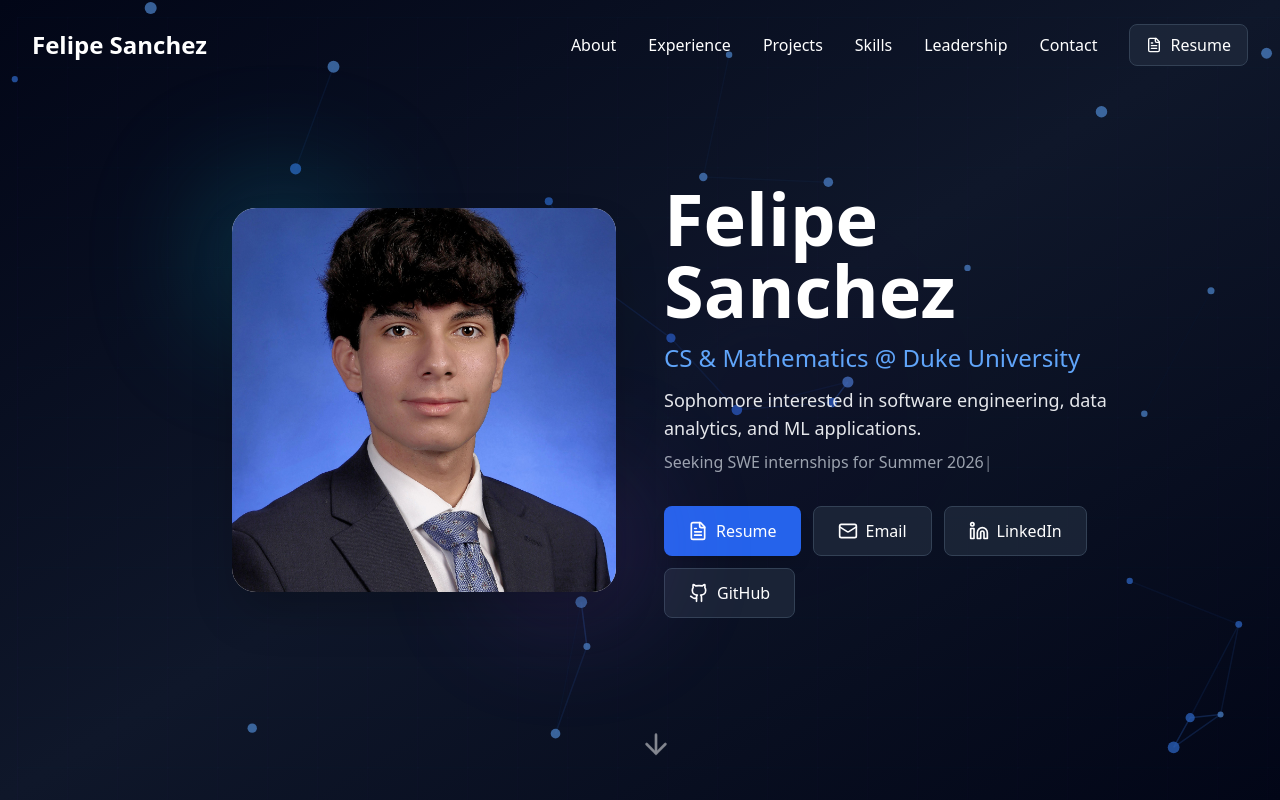
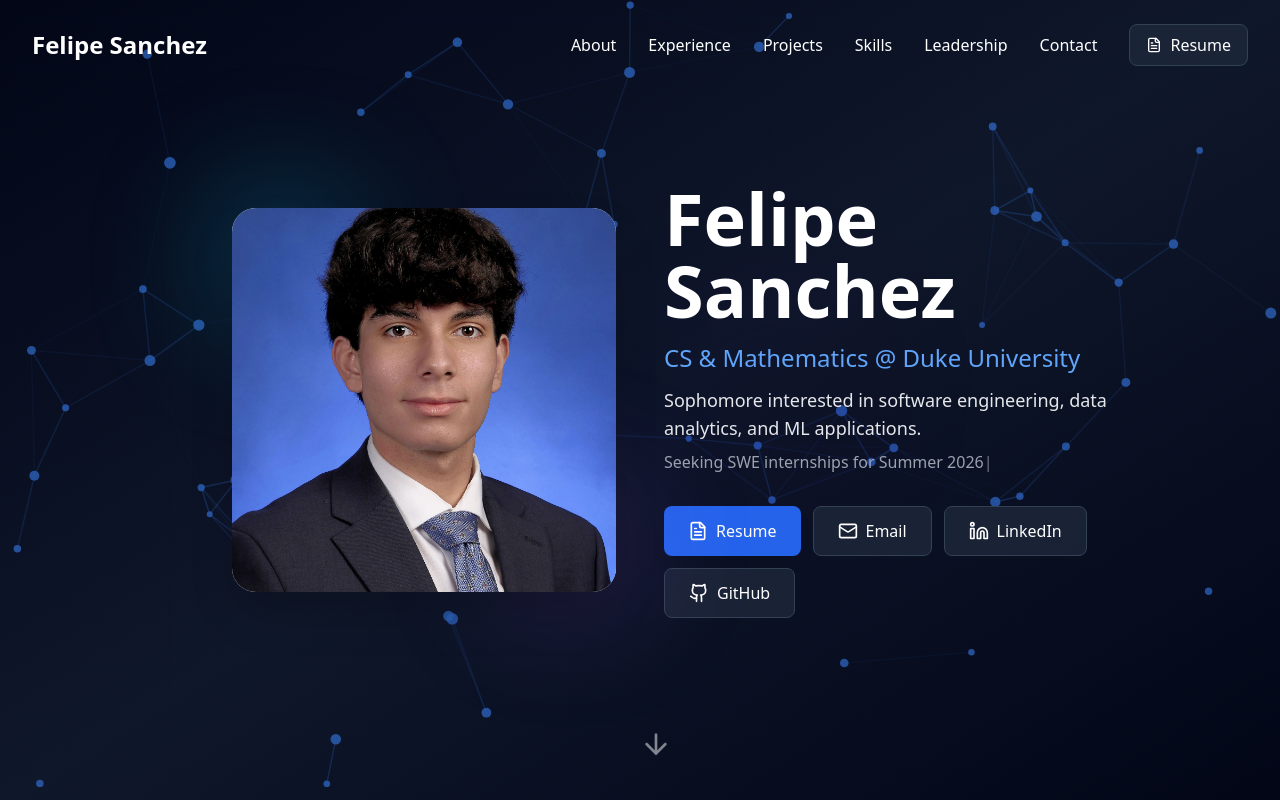
Before and after one commit to FelipeSanch/Portfolio, a React (Vite) app: page / in a window 1280 px wide. Shown: the top 800 px of the page. Built offline with nearby package versions, Linux system fonts and the light colour scheme.

Commit message:
Replace tsParticles with custom Canvas particle system for better containment

```diff
--- a/src/components/ParticlesBackground.tsx
+++ b/src/components/ParticlesBackground.tsx
@@ -1,107 +1,159 @@
-import { useEffect, useMemo, useState, memo } from "react";
-import Particles, { initParticlesEngine } from "@tsparticles/react";
-import { type Container, type ISourceOptions } from "@tsparticles/engine";
-import { loadSlim } from "@tsparticles/slim";
+import { useEffect, useRef, memo } from 'react'
+
+interface Particle {
+  x: number
+  y: number
+  vx: number
+  vy: number
+  radius: number
+}
 
 const ParticlesBackground = memo(() => {
-  const [init, setInit] = useState(false);
+  const canvasRef = useRef<HTMLCanvasElement>(null)
 
   useEffect(() => {
-    initParticlesEngine(async (engine) => {
-      await loadSlim(engine);
-    }).then(() => {
-      setInit(true);
-    });
-  }, []);
+    const canvas = canvasRef.current
+    if (!canvas) return
 
-  const particlesLoaded = async (_container?: Container): Promise<void> => {
-    // Particles loaded successfully
-  };
+    const ctx = canvas.getContext('2d')
+    if (!ctx) return
 
-  const options: ISourceOptions = useMemo(
-    () => ({
-      background: {
-        color: {
-          value: "transparent",
-        },
-      },
-      fpsLimit: 60,
-      interactivity: {
-        events: {
-          onClick: {
-            enable: false,
-          },
-          onHover: {
-            enable: true,
-            mode: "grab",
-          },
-        },
-        modes: {
-          grab: {
-            distance: 140,
-            links: {
-              opacity: 0.5,
-            },
-          },
-        },
-      },
-      particles: {
-        color: {
-          value: ["#3b82f6", "#60a5fa"], // Professional blue tones
-        },
-        links: {
-          color: "#3b82f6",
-          distance: 150,
-          enable: true,
-          opacity: 0.4,
-          width: 1.5,
-        },
-        move: {
-          direction: "none",
-          enable: true,
-          outModes: {
-            default: "bounce",
-          },
-          random: false,
-          speed: 1.5,
-          straight: false,
-        },
-        number: {
-          density: {
-            enable: true,
-          },
-          value: 60, // More particles for prominence
-        },
-        opacity: {
-          value: 0.8, // More visible
-        },
-        shape: {
-          type: "circle",
-        },
-        size: {
-          value: { min: 3, max: 6 }, // Larger particles
-        },
-      },
-      detectRetina: true,
-    }),
-    [],
-  );
+    // Set canvas size
+    const setCanvasSize = () => {
+      const parent = canvas.parentElement
+      if (parent) {
+        canvas.width = parent.offsetWidth
+        canvas.height = parent.offsetHeight
+      }
+    }
+    setCanvasSize()
 
-  if (init) {
-    return (
-      <Particles
-        id="tsparticles"
-        particlesLoaded={particlesLoaded}
-        options={options}
-        className="absolute inset-0 pointer-events-auto"
-        style={{ position: 'absolute', top: 0, left: 0, width: '100%', height: '100%' }}
-      />
-    );
-  }
+    // Create particles
+    const particleCount = 60
+    const particles: Particle[] = []
+    const maxDistance = 150
 
-  return <></>;
-});
+    for (let i = 0; i < particleCount; i++) {
+      particles.push({
+        x: Math.random() * canvas.width,
+        y: Math.random() * canvas.height,
+        vx: (Math.random() - 0.5) * 1.5,
+        vy: (Math.random() - 0.5) * 1.5,
+        radius: Math.random() * 3 + 3,
+      })
+    }
 
-ParticlesBackground.displayName = 'ParticlesBackground';
+    let mouseX = 0
+    let mouseY = 0
 
-export default ParticlesBackground;
+    const handleMouseMove = (e: MouseEvent) => {
+      const rect = canvas.getBoundingClientRect()
+      mouseX = e.clientX - rect.left
+      mouseY = e.clientY - rect.top
+    }
+
+    canvas.addEventListener('mousemove', handleMouseMove)
+
+    let animationFrameId: number
+
+    const animate = () => {
+      ctx.clearRect(0, 0, canvas.width, canvas.height)
+
+      // Update and draw particles
+      particles.forEach((particle) => {
+        // Move particle
+        particle.x += particle.vx
+        particle.y += particle.vy
+
+        // Bounce off edges
+        if (particle.x < 0 || particle.x > canvas.width) particle.vx *= -1
+        if (particle.y < 0 || particle.y > canvas.height) particle.vy *= -1
+
+        // Keep within bounds
+        particle.x = Math.max(0, Math.min(canvas.width, particle.x))
+        particle.y = Math.max(0, Math.min(canvas.height, particle.y))
+
+        // Draw particle
+        ctx.beginPath()
+        ctx.arc(particle.x, particle.y, particle.radius, 0, Math.PI * 2)
+        ctx.fillStyle = 'rgba(59, 130, 246, 0.8)' // blue-600
+        ctx.fill()
+      })
+
+      // Draw connections
+      particles.forEach((p1, i) => {
+        particles.slice(i + 1).forEach((p2) => {
+          const dx = p1.x - p2.x
+          const dy = p1.y - p2.y
+          const distance = Math.sqrt(dx * dx + dy * dy)
+
+          if (distance < maxDistance) {
+            ctx.beginPath()
+            ctx.moveTo(p1.x, p1.y)
+            ctx.lineTo(p2.x, p2.y)
+            const opacity = (1 - distance / maxDistance) * 0.4
+            ctx.strokeStyle = `rgba(59, 130, 246, ${opacity})`
+            ctx.lineWidth = 1.5
+            ctx.stroke()
+          }
+        })
+
+        // Connect to mouse if within range
+        const dxMouse = p1.x - mouseX
+        const dyMouse = p1.y - mouseY
+        const distanceToMouse = Math.sqrt(dxMouse * dxMouse + dyMouse * dyMouse)
+
+        if (distanceToMouse < 140) {
+          ctx.beginPath()
+          ctx.moveTo(p1.x, p1.y)
+          ctx.lineTo(mouseX, mouseY)
+          const opacity = (1 - distanceToMouse / 140) * 0.5
+          ctx.strokeStyle = `rgba(59, 130, 246, ${opacity})`
+          ctx.lineWidth = 1.5
+          ctx.stroke()
+        }
+      })
+
+      animationFrameId = requestAnimationFrame(animate)
+    }
+
+    animate()
+
+    // Handle resize
+    const handleResize = () => {
+      setCanvasSize()
+      // Reinitialize particle positions
+      particles.forEach((particle) => {
+        particle.x = Math.min(particle.x, canvas.width)
+        particle.y = Math.min(particle.y, canvas.height)
+      })
+    }
+
+    window.addEventListener('resize', handleResize)
+
+    return () => {
+      cancelAnimationFrame(animationFrameId)
+      canvas.removeEventListener('mousemove', handleMouseMove)
+      window.removeEventListener('resize', handleResize)
+    }
+  }, [])
+
+  return (
+    <canvas
+      ref={canvasRef}
+      className="absolute inset-0 w-full h-full"
+      style={{
+        position: 'absolute',
+        top: 0,
+        left: 0,
+        width: '100%',
+        height: '100%',
+        pointerEvents: 'auto'
+      }}
+    />
+  )
+})
+
+ParticlesBackground.displayName = 'ParticlesBackground'
+
+export default ParticlesBackground
```
